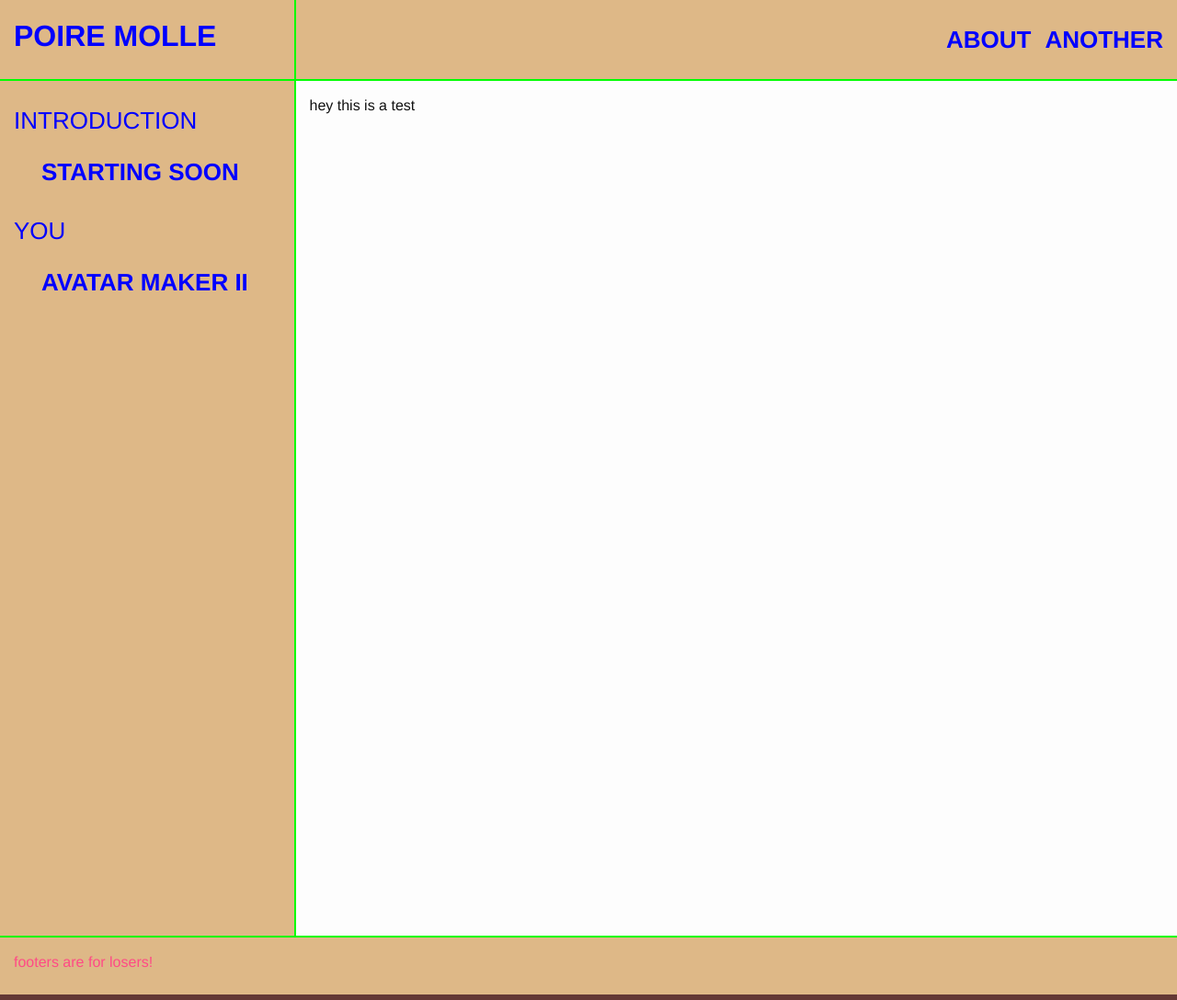
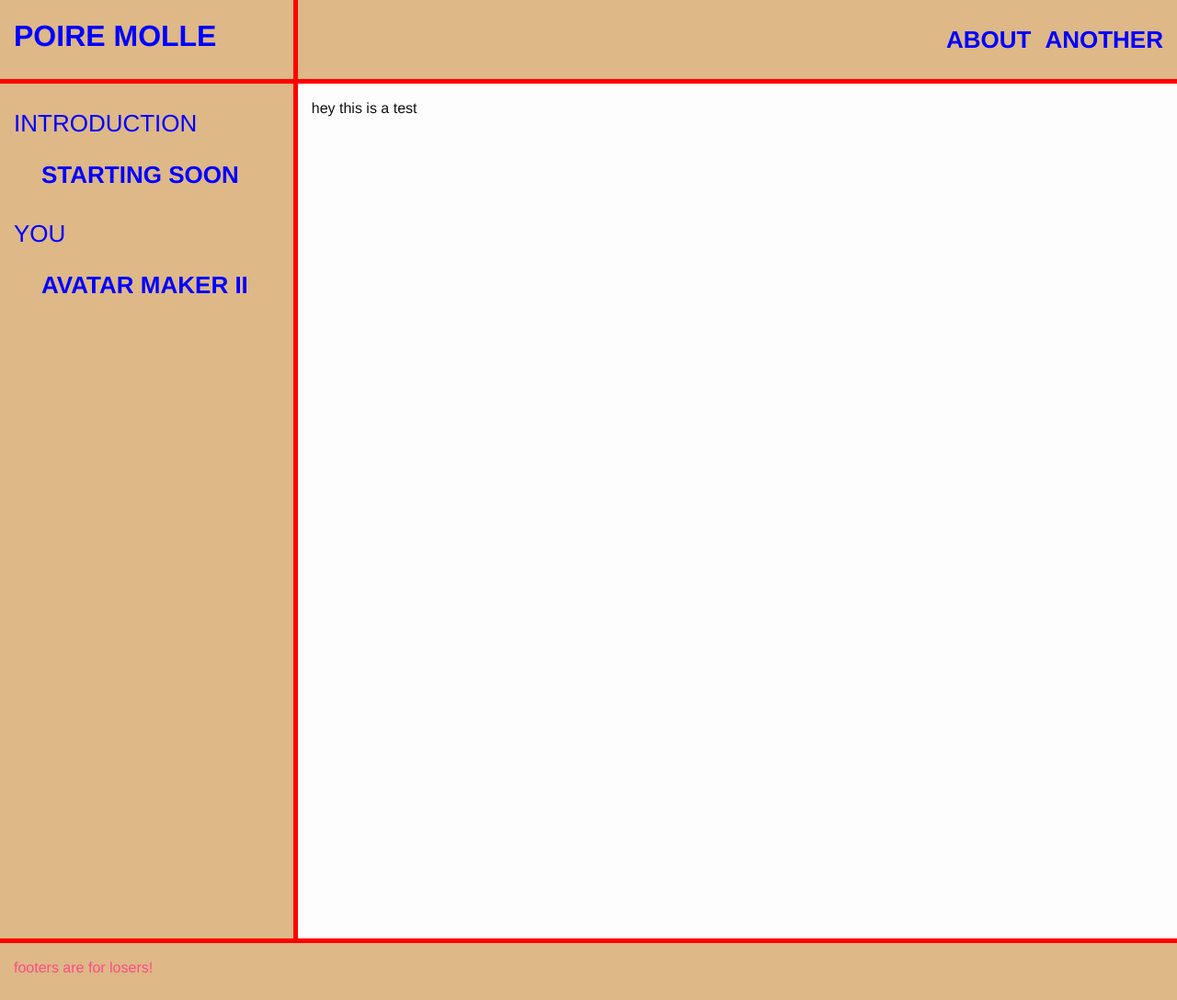
Before and after one commit to poiremolle/blog, a Jekyll site: the page built from index.md, in a window 1280 px wide. Shown: the whole page at 92% size. Built offline with Jekyll 4.4.1, drawn with Linux system fonts in a browser that asks for light colours.

Commit message:
styling the grid and setting the grid-template-rows

```diff
--- a/_sass/minima/_layout.scss
+++ b/_sass/minima/_layout.scss
@@ -56,8 +56,9 @@
     "sidebar content"
     "footer footer";
   grid-template-columns: 1fr 3fr;
-  gap: 2px;
-  background-color: $highlight-color;
+  grid-template-rows: min-content auto min-content;
+  gap: 5px;
+  background-color: $compl-color;
 
   @include media-query($on-palm) {
     grid-template-areas:
```
